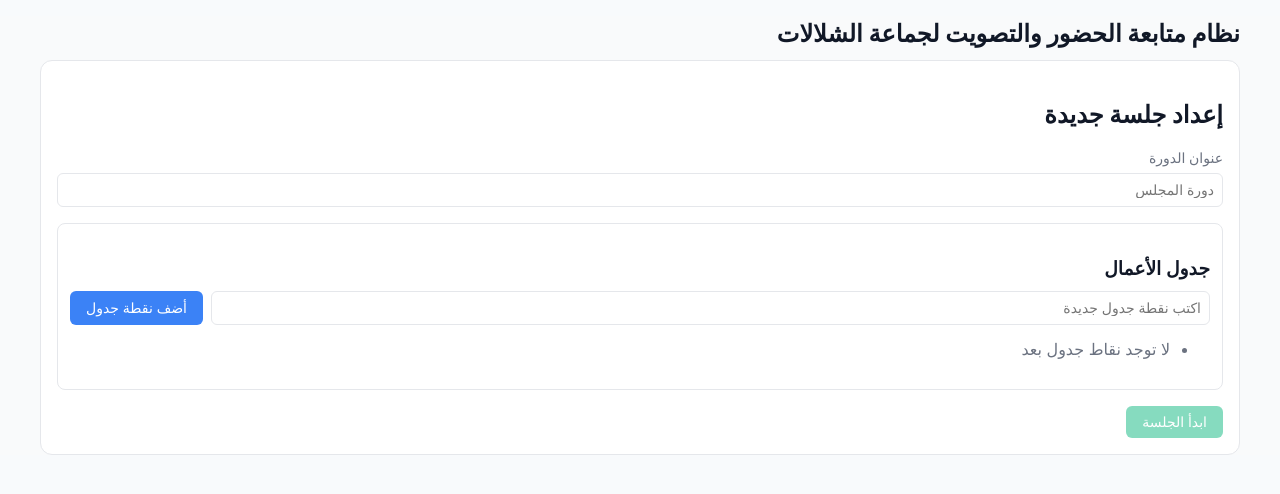
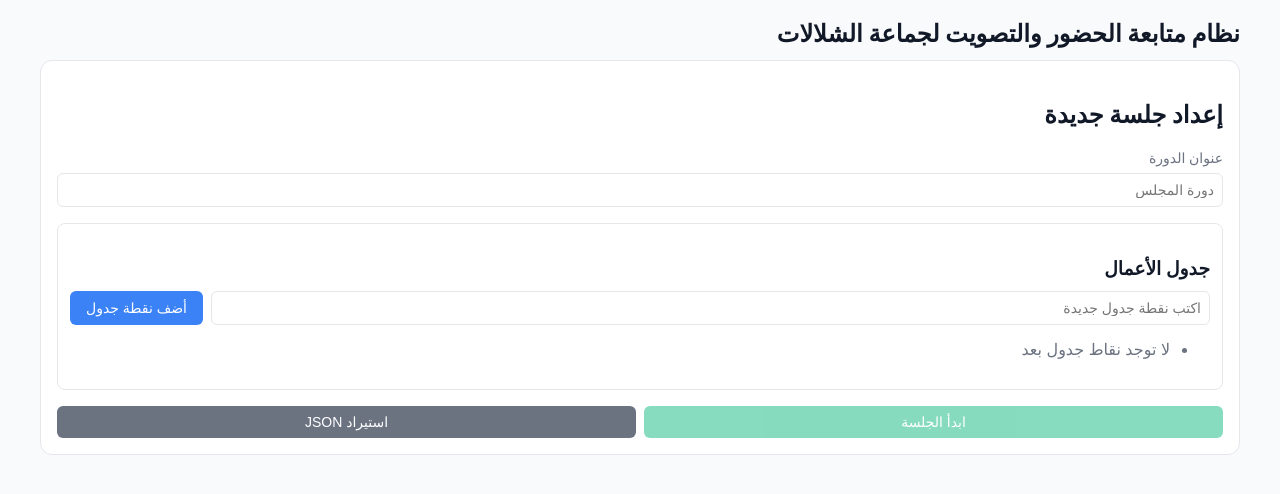
Before and after one commit to echchallalatecommune-lang/voting-system-echch, a React (Vite) app: page / in a window 1280 px wide. Shown: the top 494 px of the page. Built offline with nearby package versions, Linux system fonts and the light colour scheme.

Commit message:
add import at SessionSetup

```diff
--- a/src/App.jsx
+++ b/src/App.jsx
@@ -300,6 +300,7 @@ function App() {
             agendas={agendas}
             setAgendas={setAgendas}
             onContinue={() => setCurrentPage('attendance')}
+            importData={importData}
             localeStrings={localeStrings}
           />
         )}
--- a/src/components/SessionSetup.jsx
+++ b/src/components/SessionSetup.jsx
@@ -1,6 +1,6 @@
 import React, { useState } from 'react'
 
-const SessionSetup = ({ sessionName, setSessionName, agendas, setAgendas, onContinue, localeStrings }) => {
+const SessionSetup = ({ sessionName, setSessionName, agendas, setAgendas, onContinue, importData, localeStrings }) => {
   const [newAgenda, setNewAgenda] = useState('')
 
   const addAgenda = () => {
@@ -56,13 +56,26 @@ const SessionSetup = ({ sessionName, setSessionName, agendas, setAgendas, onCont
           </ul>
         </div>
 
+        <div className="flex gap-2 flex-col sm:flex-row">
           <button
             onClick={onContinue}
             disabled={!sessionName.trim() || agendas.length === 0}
-          className="w-full btn btn-success"
+            className="flex-1 btn btn-success"
           >
             {localeStrings.startSession}
           </button>
+          <button
+            onClick={() => {
+              const jsonString = prompt(localeStrings.importJsonPlaceholder)
+              if (jsonString) {
+                importData(jsonString)
+              }
+            }}
+            className="flex-1 btn btn-secondary"
+          >
+            {localeStrings.importJson}
+          </button>
+        </div>
       </div>
     </div>
   )
```
Lines whose indentation alone changed are shown as unchanged.
